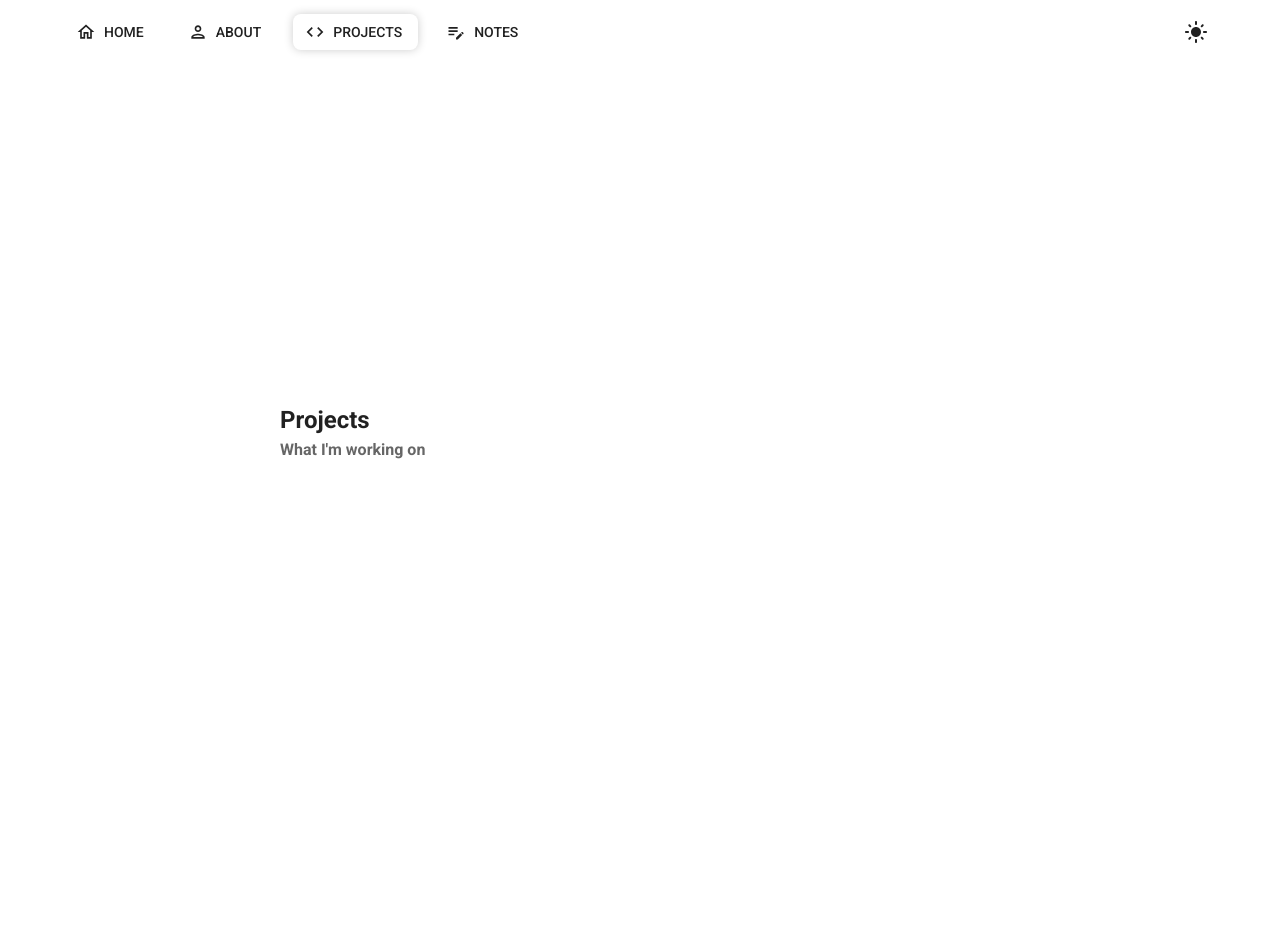
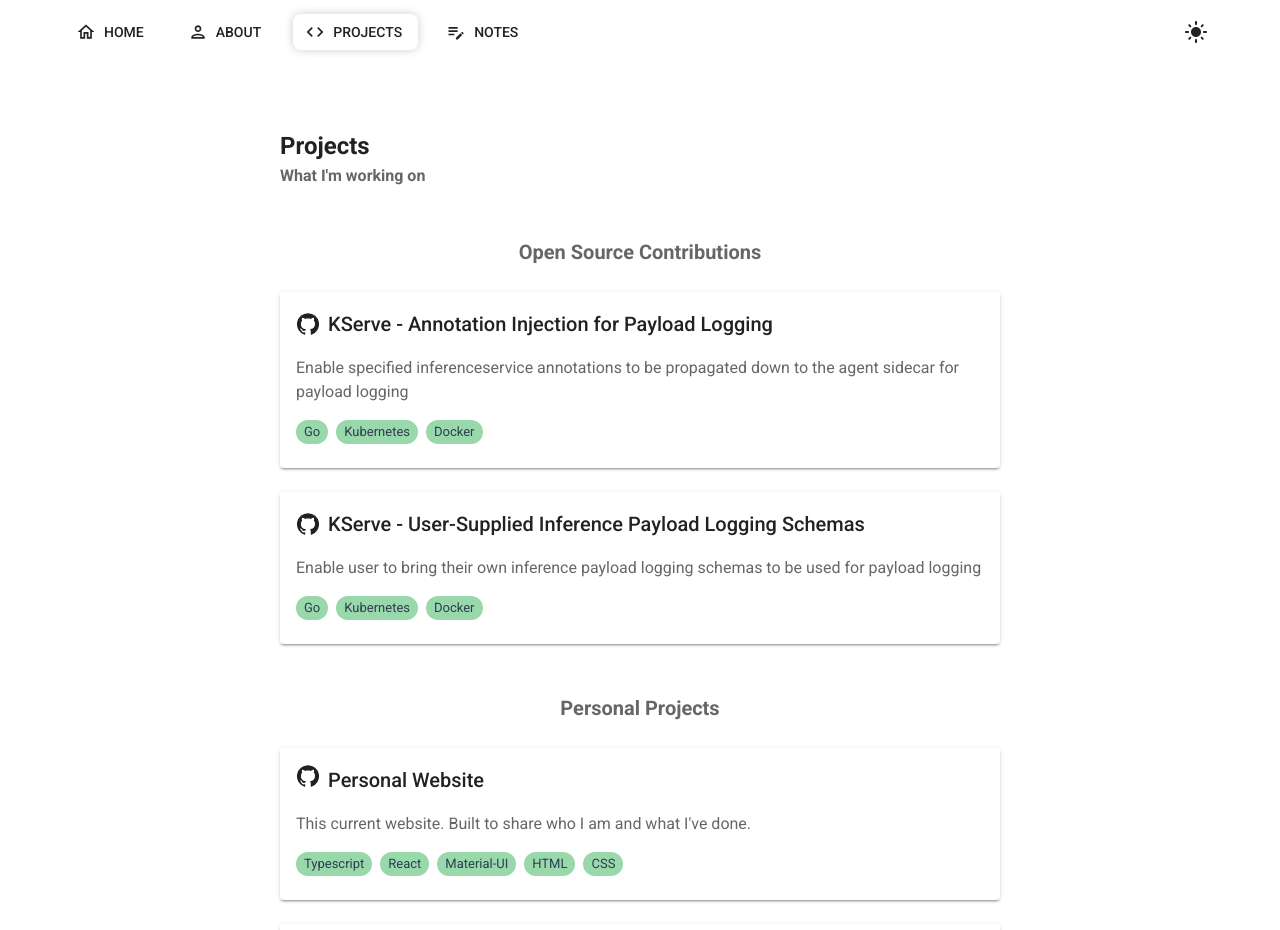
Before and after one commit to tylerhyang/websitev1, a React (Vite) app: page /projects in a window 1280 px wide. Shown: the top 930 px of the page. Before the commit the page ends 800 px from the top, so only its background shows below. Built offline with nearby package versions, Linux system fonts and the light colour scheme.

Commit message:
[feat] update projects section

```diff
--- a/src/pages/Projects.tsx
+++ b/src/pages/Projects.tsx
@@ -1,15 +1,57 @@
-import { Typography, Box, Stack } from '@mui/material';
+import { Typography, Box, Stack, Container, Card, CardContent, Chip, Link } from '@mui/material';
+import { GitHub } from '@mui/icons-material';
 import type { FC } from 'react';
 import { floatUp } from '../components/ui/animations';
 
+type Project = {
+  name: string;
+  url: string;
+  description: string;
+  technologies: string[];
+};
+
 const Projects: FC = () => {
+  const openSourceProjects: Project[] = [
+    {
+      name: "KServe - Annotation Injection for Payload Logging",
+      url: "https://github.com/kubernetes/kubernetes",
+      description: "Enable specified inferenceservice annotations to be propagated down to the agent sidecar for payload logging",
+      technologies: ["Go", "Kubernetes", "Docker"]
+    },
+    {
+      name: "KServe - User-Supplied Inference Payload Logging Schemas",
+      url: "https://github.com/tensorflow/tensorflow",
+      description: "Enable user to bring their own inference payload logging schemas to be used for payload logging",
+      technologies: ["Go", "Kubernetes", "Docker"]
+    }
+  ];
+
+  const personalProjects: Project[] = [
+    {
+      name: "Personal Website",
+      url: "https://github.com/yourusername/ml-serving",
+      description: "This current website.  Built to share who I am and what I've done.",
+      technologies: ["Typescript", "React", "Material-UI", "HTML", "CSS"]
+    },
+    {
+      name: "Cloth Physics Simulator",
+      url: "https://cal-cs184-student.github.io/p4-clothsim-sp23-vwu-tyang/",
+      description: "Cloth physics simulator to simulate the behavior of cloth in a 3D environment",
+      technologies: ["C++", "C", "Objective-C"]
+    },
+    {
+      name: "Raytracing Simulator",
+      url: "https://cal-cs184-student.github.io/p3-2-pathtracer-sp23-184-vwu-tyang/",
+      description: "Raytracing simulator on various objects and materials for accurate lighting predictions",
+      technologies: ["C++", "C", "Objective-C"]
+    }
+  ];
+
   return (
-    <Box sx={{
-      px: 3,
-      py: 4,
-      width: '60vw'
-    }}>
-      <Stack direction="column" spacing={4}>
+    <Container maxWidth="lg">
+      <Box sx={{ px: 3, py: 4, width: '60vw' }}>
+        <Stack spacing={6}>
+          {/* Header */}
           <Box sx={{
             textAlign: 'left',
             animation: `${floatUp} 0.6s ease-out 0.2s forwards`,
@@ -22,8 +64,159 @@
               What I'm working on
             </Typography>
           </Box>
+
+          {/* Open Source Contributions */}
+          <Box sx={{
+            animation: `${floatUp} 0.6s ease-out 0.3s forwards`,
+            opacity: 0
+          }}>
+            <Typography
+              variant="h6"
+              sx={{
+                fontWeight: 600,
+                mb: 3,
+                color: 'text.secondary'
+              }}
+            >
+              Open Source Contributions
+            </Typography>
+            <Stack spacing={3}>
+              {openSourceProjects.map((project) => (
+                <Card
+                  key={project.name}
+                  elevation={2}
+                  sx={{
+                    '&:hover': {
+                      boxShadow: 4,
+                      transform: 'translateY(-2px)',
+                      transition: 'all 0.2s ease-in-out'
+                    }
+                  }}
+                >
+                  <CardContent>
+                    <Stack spacing={2}>
+                      <Box sx={{ display: 'flex', alignItems: 'center', gap: 1 }}>
+                        <GitHub />
+                        <Link
+                          href={project.url}
+                          target="_blank"
+                          rel="noopener noreferrer"
+                          sx={{
+                            color: 'inherit',
+                            textDecoration: 'none',
+                            '&:hover': {
+                              color: 'primary.main'
+                            }
+                          }}
+                        >
+                          <Typography variant="h6" component="div">
+                            {project.name}
+                          </Typography>
+                        </Link>
+                      </Box>
+                      <Typography variant="body1" color="text.secondary"sx={{ textAlign: 'left' }}>
+                        {project.description}
+                      </Typography>
+                      <Stack direction="row" spacing={1} flexWrap="wrap" useFlexGap>
+                        {project.technologies.map((tech) => (
+                          <Chip
+                            key={tech}
+                            label={tech}
+                            size="small"
+                            sx={{
+                              backgroundColor: 'primary.main',
+                              color: 'primary.contrastText',
+                              '&:hover': {
+                                backgroundColor: 'primary.dark',
+                              },
+                            }}
+                          />
+                        ))}
+                      </Stack>
+                    </Stack>
+                  </CardContent>
+                </Card>
+              ))}
             </Stack>
           </Box>
+
+          {/* Personal Projects */}
+          <Box sx={{
+            animation: `${floatUp} 0.6s ease-out 0.4s forwards`,
+            opacity: 0
+          }}>
+            <Typography
+              variant="h6"
+              sx={{
+                fontWeight: 600,
+                mb: 3,
+                color: 'text.secondary'
+              }}
+            >
+              Personal Projects
+            </Typography>
+            <Stack spacing={3}>
+              {personalProjects.map((project) => (
+                <Card
+                  key={project.name}
+                  elevation={2}
+                  sx={{
+                    '&:hover': {
+                      boxShadow: 4,
+                      transform: 'translateY(-2px)',
+                      transition: 'all 0.2s ease-in-out'
+                    }
+                  }}
+                >
+                  <CardContent>
+                    <Stack spacing={2}>
+                      <Box sx={{ display: 'flex', alignItems: 'left', gap: 1 }}>
+                        <GitHub />
+                        <Link
+                          href={project.url}
+                          target="_blank"
+                          rel="noopener noreferrer"
+                          sx={{
+                            color: 'inherit',
+                            textDecoration: 'none',
+                            '&:hover': {
+                              color: 'primary.main'
+                            }
+                          }}
+                        >
+                          <Typography variant="h6" component="div">
+                            {project.name}
+                          </Typography>
+                        </Link>
+                      </Box>
+                      <Typography variant="body1" color="text.secondary" sx={{ textAlign: 'left' }}>
+                        {project.description}
+                      </Typography>
+                      <Stack direction="row" spacing={1} flexWrap="wrap" useFlexGap>
+                        {project.technologies.map((tech) => (
+                          <Chip
+                            key={tech}
+                            label={tech}
+                            size="small"
+                            sx={{
+                              backgroundColor: 'primary.main',
+                              color: 'primary.contrastText',
+                              '&:hover': {
+                                backgroundColor: 'primary.dark',
+                              },
+                            }}
+                          />
+                        ))}
+                      </Stack>
+                    </Stack>
+                  </CardContent>
+                </Card>
+              ))}
+            </Stack>
+          </Box>
+        </Stack>
+      </Box>
+    </Container>
   );
 };
 
```
Lines whose indentation alone changed are shown as unchanged.
